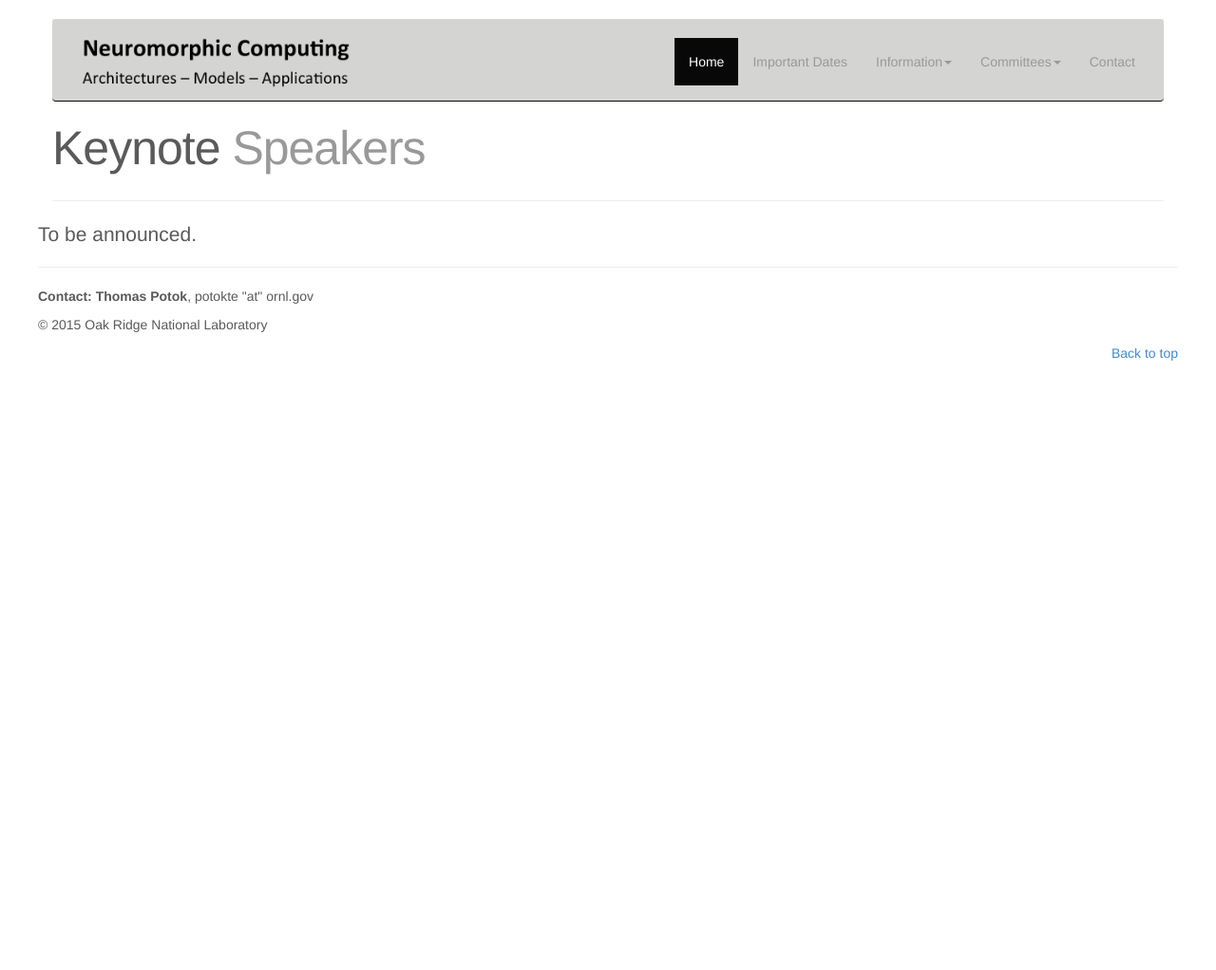
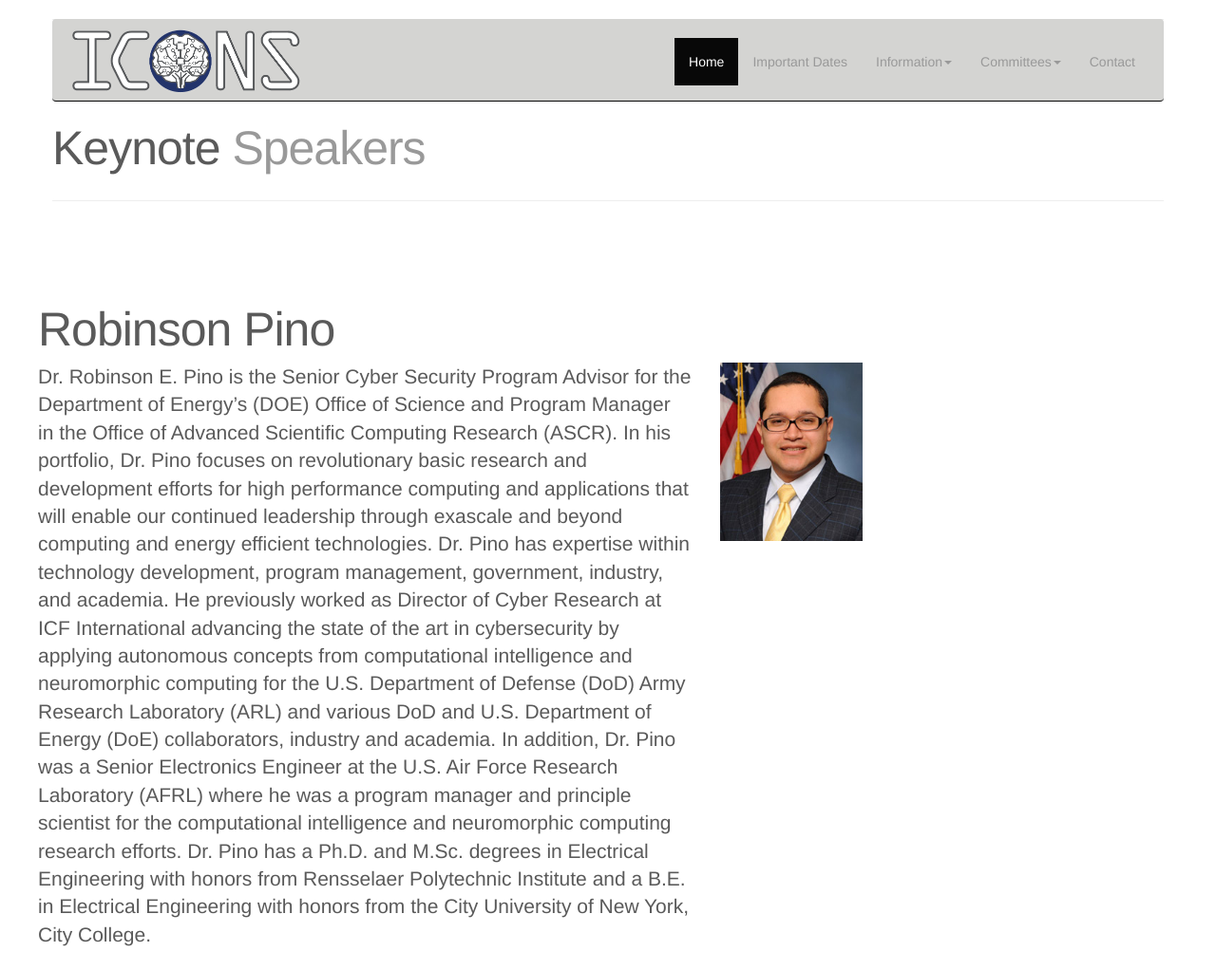
Before and after one commit to ornlcda/icons2018, a plain HTML site: page keynotespeakers.html in a window 1280 px wide. Shown: the top 1022 px of the page at 95% size. Before the commit the page ends 800 px from the top, so only its background shows below. Drawn offline with nearby package versions, Linux system fonts and the light colour scheme; a script that the page names is missing.

Commit message:
Added logo to website.

```diff
--- a/keynotespeakers.html
+++ b/keynotespeakers.html
@@ -41,8 +41,7 @@
                 <span class="icon-bar"></span>
                 <span class="icon-bar"></span>
               </button>
-                       	<a class="brand" href="index.html"> <img src="images/ncw-logo.png" alt="Neuromorphic Computing Workshop: Architectures, Models, Environments, and Applications
-"></a>
+                       	<a class="brand" href="index.html"> <img src="images/logo_no_text_gray.png" alt="ICONS 2018"></a>
               <!--	<a class="brand" href="index.html"> <img src="images/mlhpc.png" alt="MLHPC2015"></a>-->
             </div>
 
@@ -104,19 +103,24 @@
 
 
       <div class="row featurette">
-        <!--
 
+    <!--    <p class="lead">To be announced.</p> -->
+
+      <div class="row featurette">
+        <div class="col-md-12">
+	<h2 class="featurette-heading">Robinson Pino</h2>
+        </div>
         <div class="col-md-7">
-          <h2 class="featurette-heading">Bryan<span class="text-muted">Catanzaro</span></h2>
-          <p class="lead">Baidu Research Silicon Valley Artificial Intelligence Laboratory</p>
-          <p>During the past few years, deep learning has made incredible progress towards solving many previously difficult Artificial Intelligence (AI) tasks.  Although the techniques behind deep learning have been studied for decades, they rely on large datasets and large computational resources, and so have only recently become practical for many problems.  Training deep neural networks is very computationally intensive: training one model takes tens of exaflops of work, and so HPC techniques are key to creating these models.  As in other fields, progress in AI is iterative, building on previous ideas.  This means that the turnaround time in training models is a key bottleneck to progress in AI—the quicker an idea can be realized as a trainable model, train it on a large dataset, and test it, the quicker that ways can be found of improving the models.  In this talk, Catanzaro will discuss the key insights that make deep learning work for many problems, describe the training problem, and detail the use of standard HPC techniques that allow him to rapidly iterate on his models.  He will explain how HPC ideas are becoming increasingly central to progress in AI and will also show several examples of how deep learning is helping solve difficult AI problems.</p>
+
+        <p class="lead">
+          Dr. Robinson E. Pino is the Senior Cyber Security Program Advisor for the Department of Energy’s (DOE) Office of Science and Program Manager in the Office of Advanced Scientific Computing Research (ASCR). In his portfolio, Dr. Pino focuses on revolutionary basic research and development efforts for high performance computing and applications that will enable our continued leadership through exascale and beyond computing and energy efficient technologies.  Dr. Pino has expertise within technology development, program management, government, industry, and academia. He previously worked as Director of Cyber Research at ICF International advancing the state of the art in cybersecurity by applying autonomous concepts from computational intelligence and neuromorphic computing for the U.S. Department of Defense (DoD) Army Research Laboratory (ARL) and various DoD and U.S. Department of Energy (DoE) collaborators, industry and academia.  In addition, Dr. Pino was a Senior Electronics Engineer at the U.S. Air Force Research Laboratory (AFRL) where he was a program manager and principle scientist for the computational intelligence and neuromorphic computing research efforts. Dr. Pino has a Ph.D. and M.Sc. degrees in Electrical Engineering with honors from Rensselaer Polytechnic Institute and a B.E. in Electrical Engineering with honors from the City University of New York, City College.
+</p>
         </div>
+        <div class="col-md-5">
+        <img class="featurette-image img-responsive" src="bio_images/robinson_pino.jpg" alt="Robinson Pino">
+        </div>
+	</div>
 
-        <div class="col-md-5">
-          <img class="featurette-image img-responsive" src="bio_images/Catanzaro.jpg" alt="Bryan Catanzaro">
-        </div>
-        -->
-        <p class="lead">To be announced.</p>
         <!--
         <div class="col-md-12">
         <h2 class="featurette-heading">Stan Williams</h2>
```
Also changed, not shown: cfp.html (+1 -2 lines), index.html (+1 -2 lines), organizingcommittee.html (+1 -2 lines), program.html (+1 -2 lines), programcommittee.html (+1 -2 lines), registration.html (+1 -2 lines), images/logo_no_text_gray.png (added), 1 other file.
